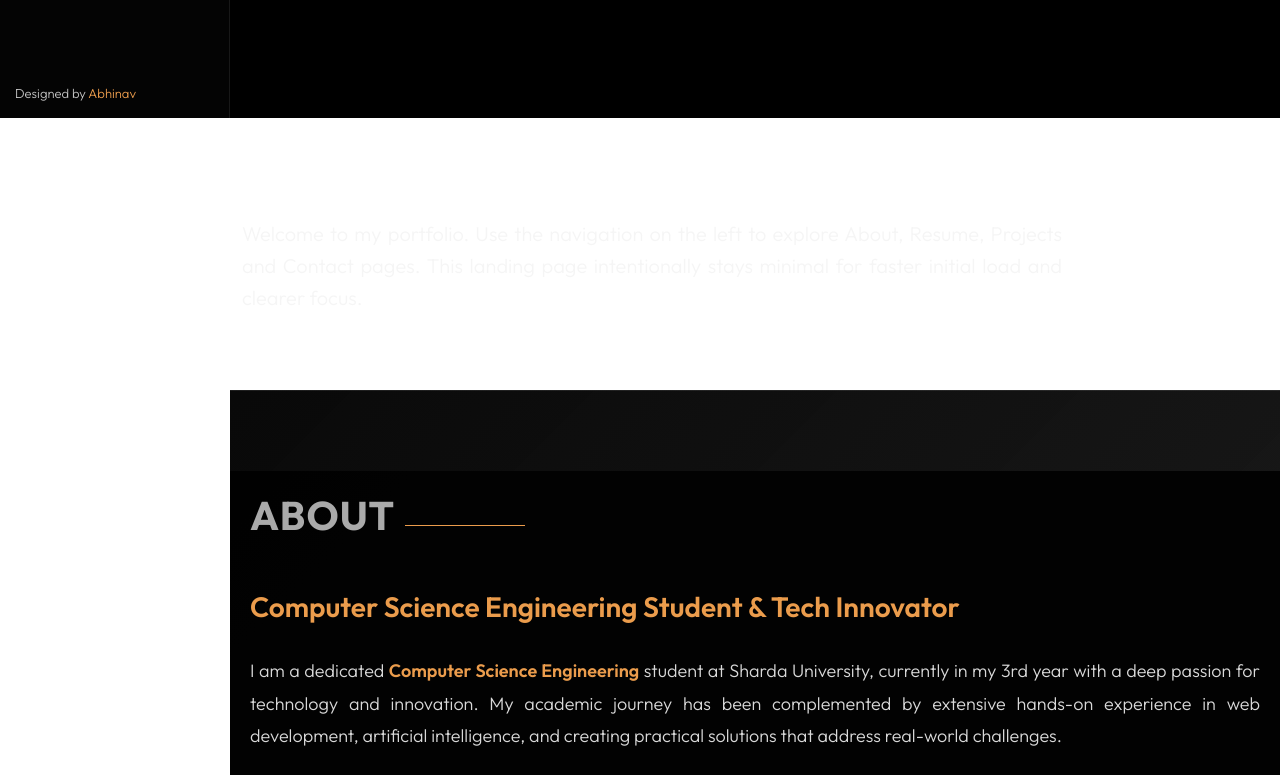
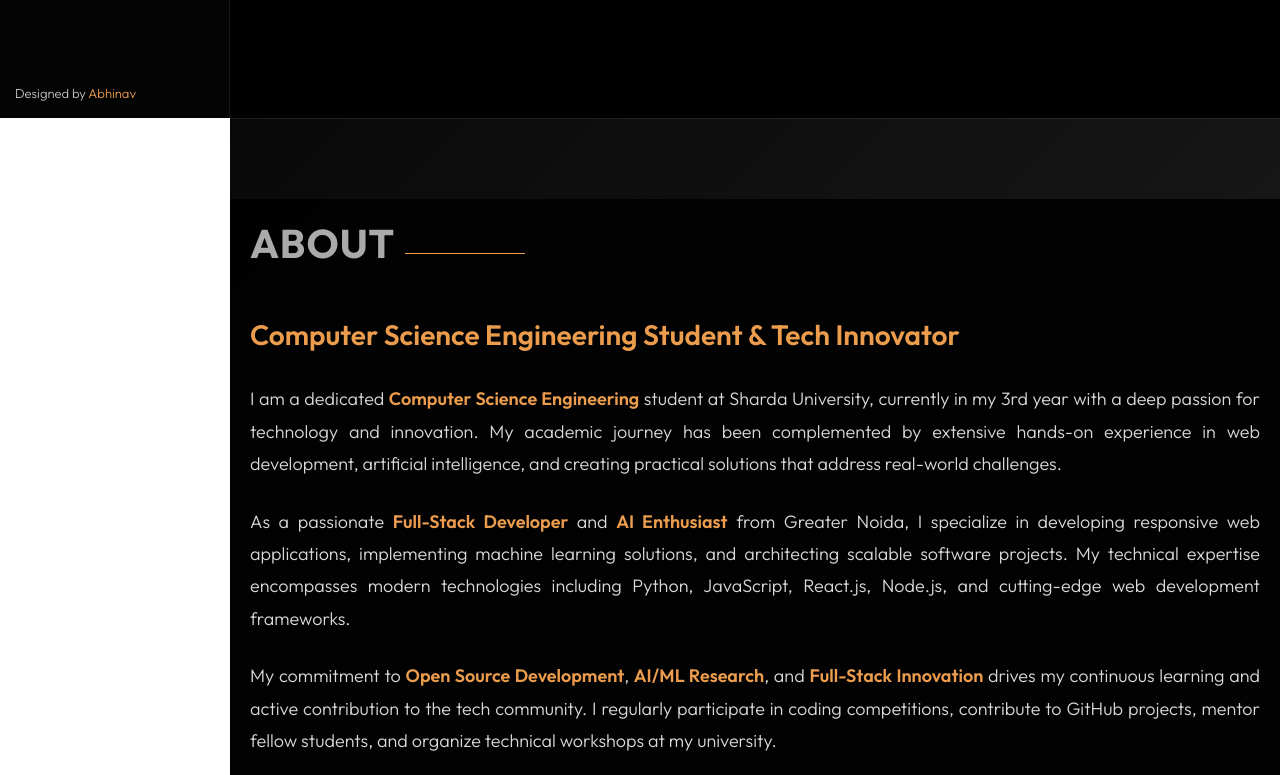
Before and after one commit to abhiii9vvv/Abhinav-Tiwary-Portfolio, a website: page index.html in a window 1280 px wide. Shown: the part 682-1457 px from the top of the page. Drawn offline with nearby package versions, Linux system fonts and the light colour scheme; files whose address does not match are found by name.

Commit message:
chore: remove home intro section paragraph

```diff
--- a/index.html
+++ b/index.html
@@ -165,12 +165,7 @@
   </nav><!-- .sidebar -->
 
   <main id="main">
-    <!-- Home page only: remove other sections (now separated into dedicated pages) -->
-    <section class="home-intro container">
-      <p class="lead">
-        Welcome to my portfolio. Use the navigation on the left to explore About, Resume, Projects and Contact pages. This landing page intentionally stays minimal for faster initial load and clearer focus.
-      </p>
-    </section>
+    <!-- Intro section removed per request -->
 
     <!-- Professional About Preview Section -->
     <section class="about-preview section-bg" id="about-preview">
```
